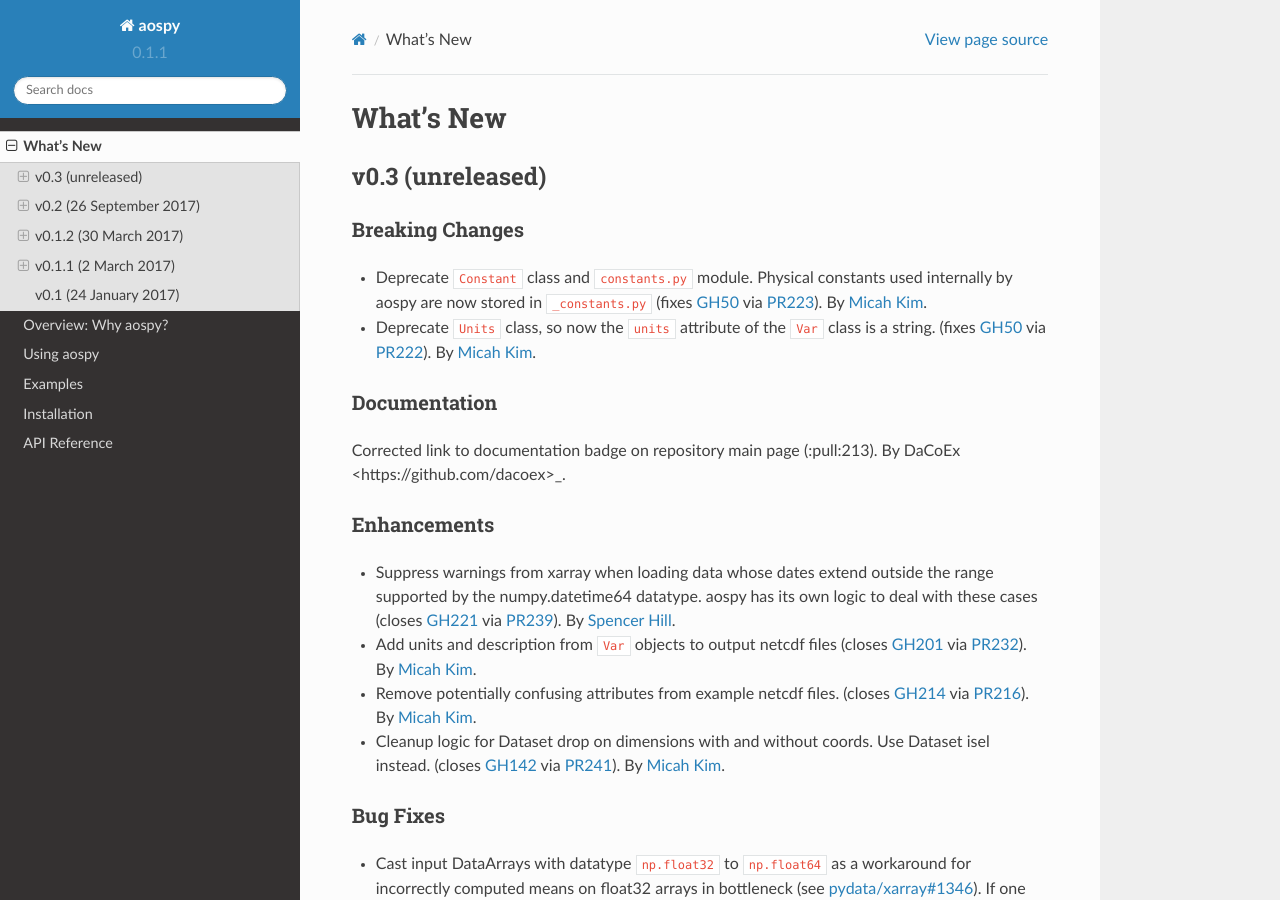
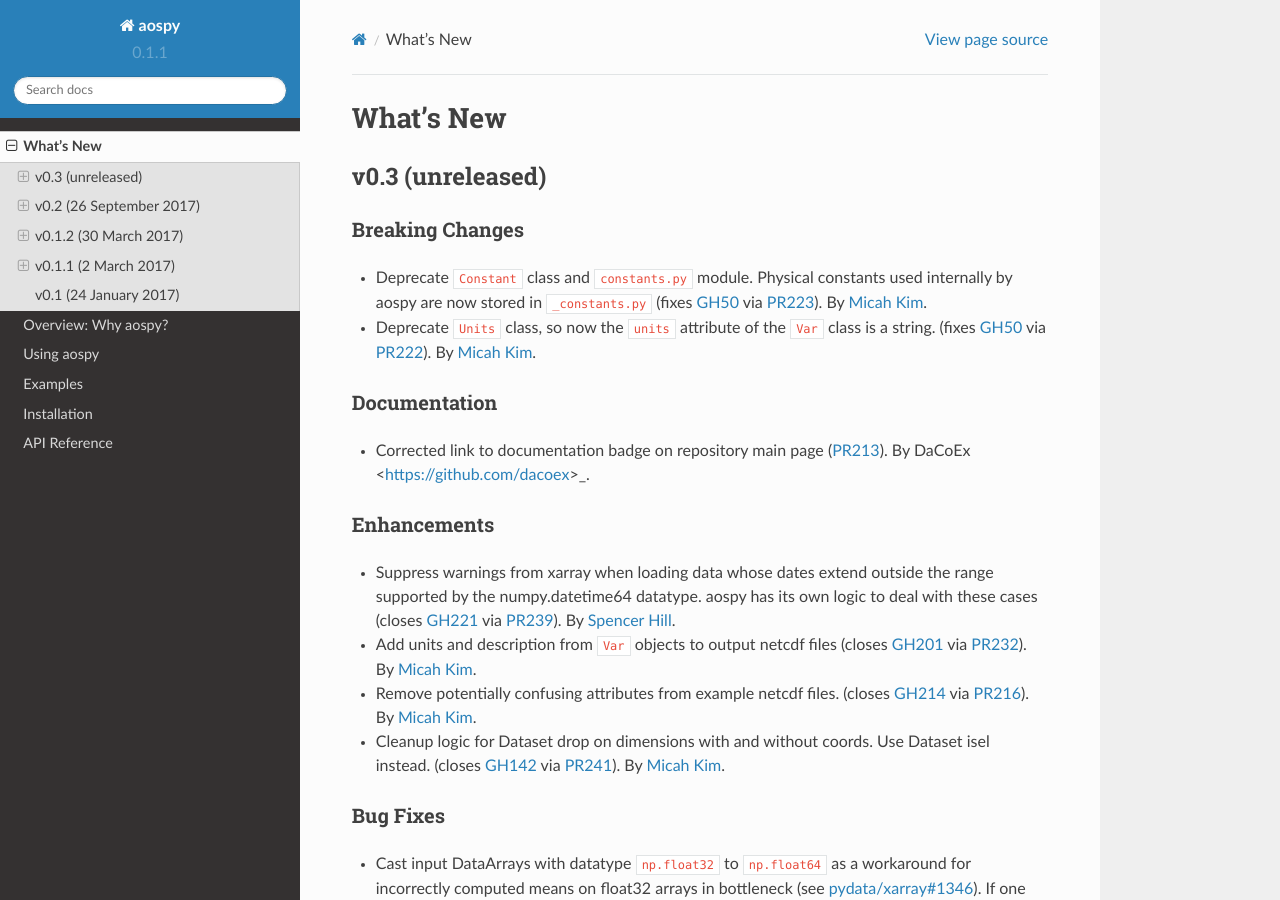
Before and after one commit to spencerahill/aospy, a Sphinx documentation site: the page built from docs/whats-new.rst, in a window 1280 px wide and 900 px high. Built offline with Sphinx 7.4.7 and the Read the Docs theme 2.0.0, drawn with Linux system fonts in a browser that asks for light colours.

Commit message:
[ci-skip] Fix formatting in what's new

```diff
--- a/docs/whats-new.rst
+++ b/docs/whats-new.rst
@@ -22,8 +22,8 @@
 Documentation
 ~~~~~~~~~~~~~
 
-Corrected link to documentation badge on repository main page
-(:pull:213).  By DaCoEx <https://github.com/dacoex>_.
+- Corrected link to documentation badge on repository main page
+  (:pull:`213`).  By DaCoEx <https://github.com/dacoex>_.
 
 Enhancements
 ~~~~~~~~~~~~
```
